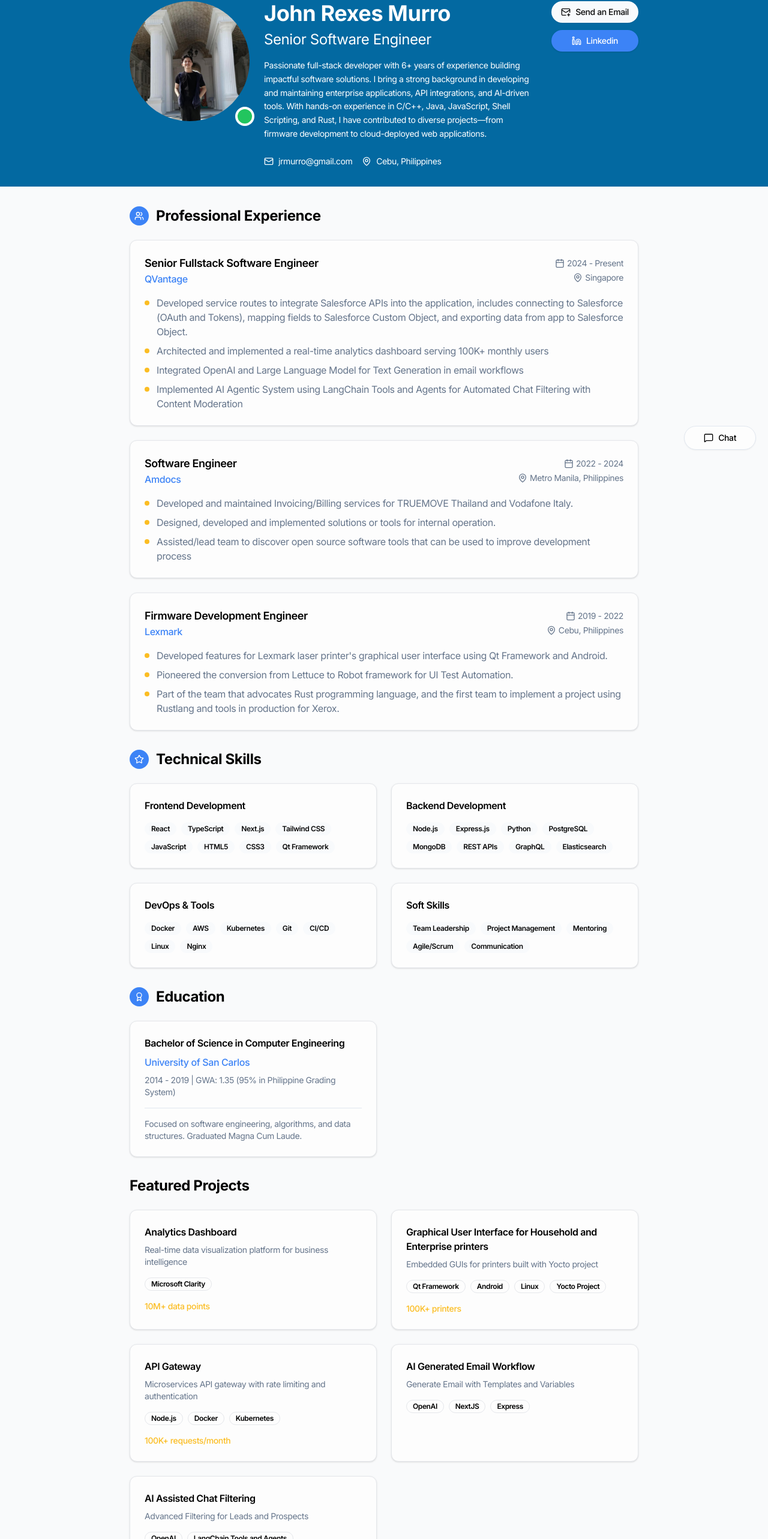
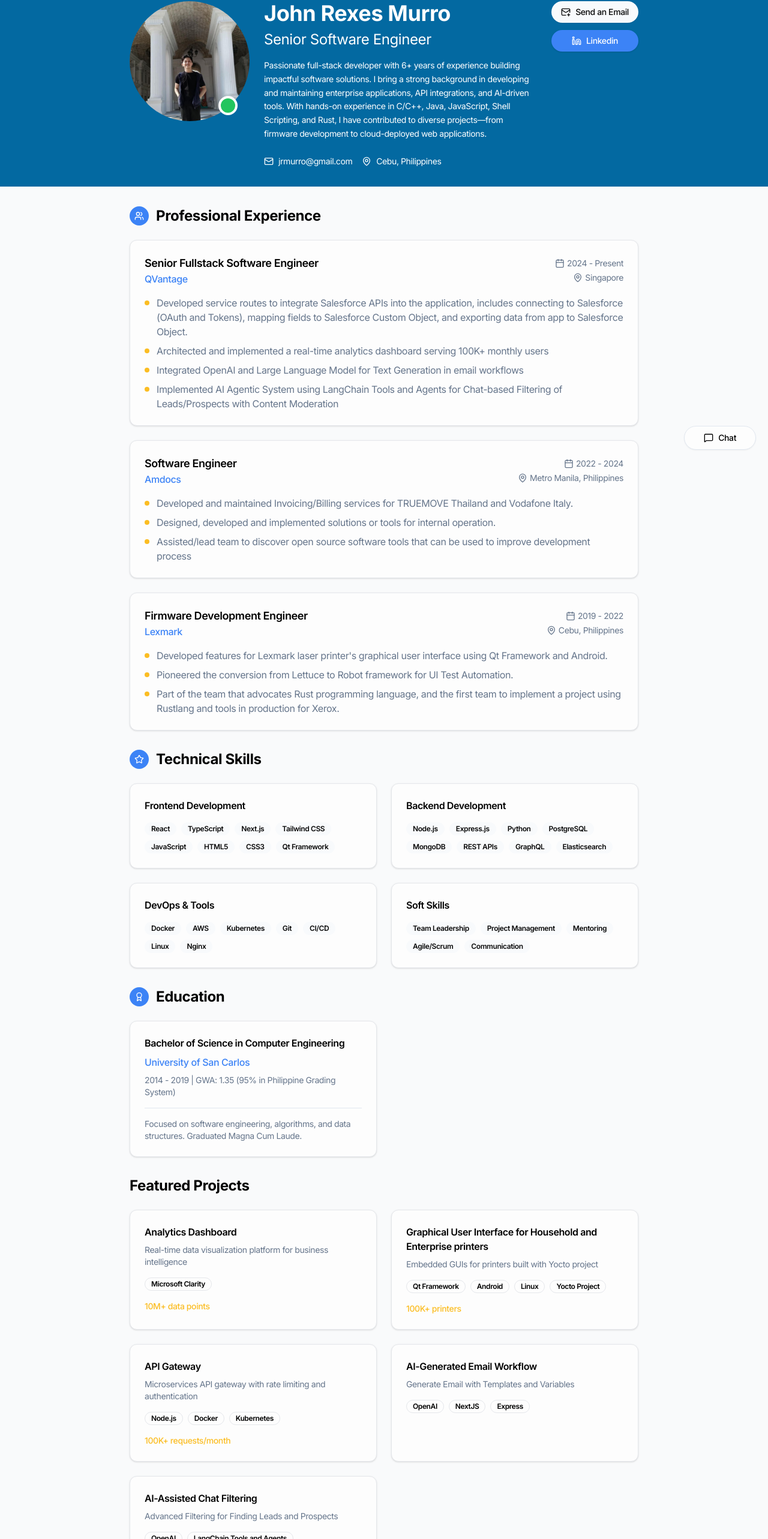
Before and after one commit to murro-jr/portfolio, a React (Vite) app: page / in a window 1280 px wide. Shown: the part 30-2596 px from the top of the page at 60% size. Built offline with nearby package versions, Linux system fonts and the light colour scheme.

Commit message:
Set default mail for mobile version of page

```diff
--- a/src/App.css
+++ b/src/App.css
@@ -42,3 +42,9 @@
   object-fit: cover;
   width: 200px;
 }
+
+.status {
+  position: absolute;
+  right: 20px;
+  bottom: 10px;
+}
--- a/src/App.tsx
+++ b/src/App.tsx
@@ -20,8 +20,8 @@
             <div className="relative">
               <div className="profile">
                 <img src={profile} />
+                <div className="status w-8 h-8 bg-green-500 rounded-full border-4 border-white"></div>
               </div>
-              <div className="absolute -bottom-2 -right-2 w-8 h-8 bg-green-500 rounded-full border-4 border-white"></div>
             </div>
             <div className="flex-1 text-center md:text-left">
               <h1 className="text-3xl md:text-4xl font-bold text-white mb-2">John Rexes Murro</h1>
@@ -72,7 +72,7 @@
                   'Developed service routes to integrate Salesforce APIs into the application, includes connecting to Salesforce (OAuth and Tokens), mapping fields to Salesforce Custom Object, and exporting data from app to Salesforce Object.',
                   'Architected and implemented a real-time analytics dashboard serving 100K+ monthly users',
                   'Integrated OpenAI and Large Language Model for Text Generation in email workflows',
-                  'Implemented AI Agentic System using LangChain Tools and Agents for Automated Chat Filtering with Content Moderation',
+                  'Implemented AI Agentic System using LangChain Tools and Agents for Chat-based Filtering of Leads/Prospects with Content Moderation',
                 ]
               },
               {
@@ -241,13 +241,13 @@
                 impact: '100K+ requests/month'
               },
               {
-                name: 'AI Generated Email Workflow',
+                name: 'AI-Generated Email Workflow',
                 description: 'Generate Email with Templates and Variables',
                 tech: ['OpenAI', 'NextJS', 'Express']
               },
               {
-                name: 'AI Assisted Chat Filtering',
-                description: 'Advanced Filtering for Leads and Prospects',
+                name: 'AI-Assisted Chat Filtering',
+                description: 'Advanced Filtering for Finding Leads and Prospects',
                 tech: ['OpenAI', 'LangChain Tools and Agents', 'Text Embeddings', 'Elasticsearch', 'PostgreSQL']
               }
             ].map((project, index) => (
--- /dev/null
+++ b/src/components/custom/sendEmail.css
@@ -0,0 +1,13 @@
+.default-email {
+    display: none !important;
+    @media (max-width: 800px) {
+        display: flex !important;
+    }
+}
+
+.gmail {
+    display: none !important;
+    @media (min-width: 801px) {
+        display: flex !important;
+    }
+}
--- a/src/components/custom/sendEmail.tsx
+++ b/src/components/custom/sendEmail.tsx
@@ -1,6 +1,7 @@
 import * as React from "react"
 import { Button } from "../ui/button"
 import { MailPlus } from "lucide-react"
+import './sendEmail.css';
 
 const SendEmail = () => {
     const recipient = 'jrmurro@gmail.com';
@@ -8,11 +9,18 @@
     const body = 'Just wanted to say hi!';
     const gmailURL = `https://mail.google.com/mail/?view=cm&fs=1&to=${recipient}&su=${encodeURIComponent(subject)}&body=${encodeURIComponent(body)}`;
     const openGMail = () => window.open(gmailURL, '_blank');
+    const openDefaultMail = () => window.location.href = `mailto:${recipient}?subject=${subject}&body=${body}`;
     return (
-        <Button variant={'secondary'} className="flex items-center gap-2" onClick={openGMail}>
-            <MailPlus className="w-4 h-4" />
-            Send an Email
-        </Button>
+        <>
+            <Button variant={'secondary'} className="gmail" onClick={openGMail}>
+                <MailPlus className="w-4 h-4" />
+                Send an Email
+            </Button>
+            <Button variant={'secondary'} className="default-email" onClick={openDefaultMail}>
+                <MailPlus className="w-4 h-4" />
+                Send an Email
+            </Button>
+        </>
     );
 };
 SendEmail.displayName = "SendEmail"
```
Also changed, not shown: 5 other files (tests, documents, lock files or other folders).
